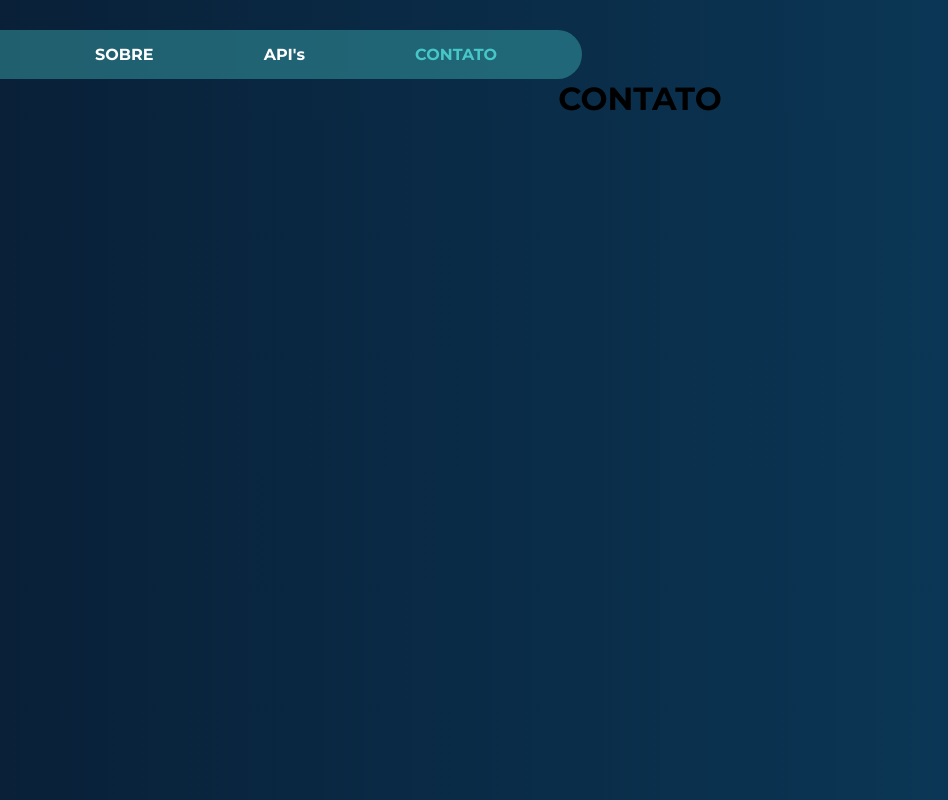
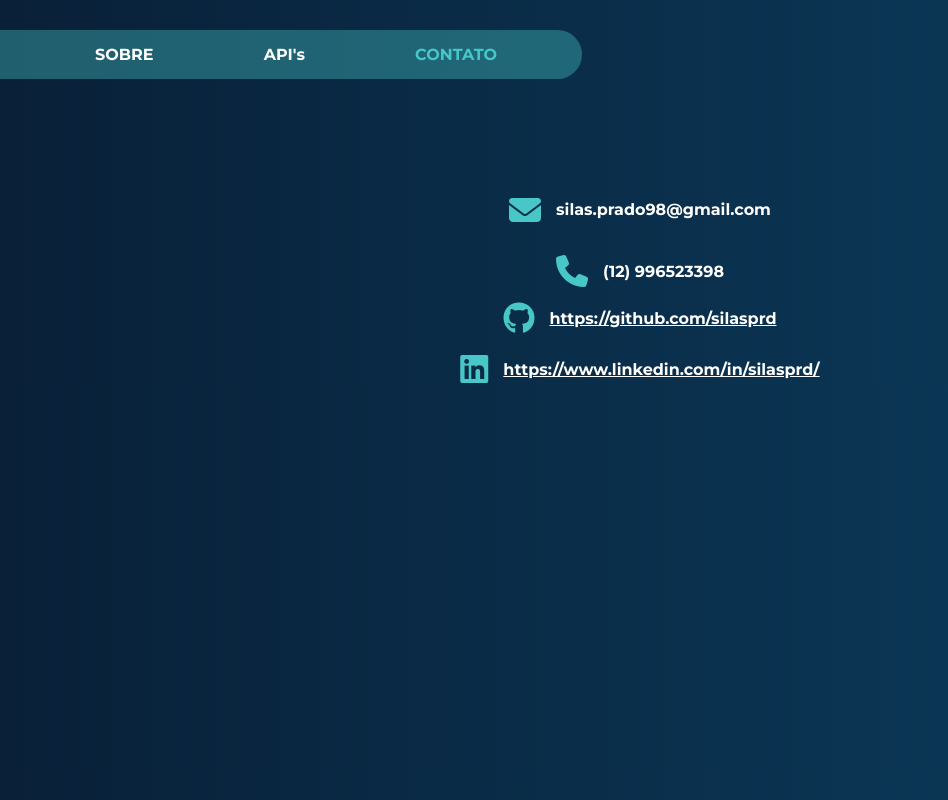
Before and after one commit to silasprd/portfolio-fatec-web, a Vue app: page /portfolio-fatec-web/contato in a window 1280 px wide. Shown: the whole page, without its empty margins (0-948 px from the left). Built offline with nearby package versions, Linux system fonts and the light colour scheme.

Commit message:
contact page

```diff
--- a/index.html
+++ b/index.html
@@ -2,13 +2,13 @@
 <html lang="en">
   <head>
     <meta charset="UTF-8" />
-    <link rel="icon" type="image/svg+xml" href="/vite.svg" />
+    <link rel="icon" type="image/svg+xml" href="/src/assets/person-icon.png"/>
     <link rel="preconnect" href="https://fonts.googleapis.com">
     <link rel="preconnect" href="https://fonts.gstatic.com" crossorigin>
     <link href="https://fonts.googleapis.com/css2?family=Montserrat:ital,wght@0,100..900;1,100..900&display=swap" rel="stylesheet">
     <link rel="stylesheet" href="https://cdnjs.cloudflare.com/ajax/libs/font-awesome/6.4.2/css/all.min.css" integrity="sha512-z3gLpd7yknf1YoNbCzqRKc4qyor8gaKU1qmn+CShxbuBusANI9QpRohGBreCFkKxLhei6S9CQXFEbbKuqLg0DA==" crossorigin="anonymous" referrerpolicy="no-referrer" />
     <meta name="viewport" content="width=device-width, initial-scale=1.0" />
-    <title>Vite + Vue + TS</title>
+    <title>Portfólio FATEC</title>
   </head>
   <body>
     <div id="app"></div>
--- a/src/components/Contact.vue
+++ b/src/components/Contact.vue
@@ -1,5 +1,23 @@
 <template>
-    <h1>CONTATO</h1>
+    <div class="container-contact">
+        <div class="contact">
+            <i class="fa-solid fa-envelope"></i>
+            <h4>silas.prado98@gmail.com</h4>
+        </div>
+        <div class="contact">
+            <i class="fa-solid fa-phone"></i>
+            <h4>(12) 996523398</h4>
+        </div>
+        <div class="contact">
+            <i class="fa-brands fa-github"></i>
+            <a href="https://github.com/silasprd" target="_blank">https://github.com/silasprd</a>
+        </div>
+        <br>
+        <div class="contact">
+            <i class="fa-brands fa-linkedin"></i>
+            <a href="https://www.linkedin.com/in/silasprd/" target="_blank">https://www.linkedin.com/in/silasprd/</a>
+        </div>
+    </div>
 </template>
 
 <script setup lang="ts">
--- a/src/components/Home.vue
+++ b/src/components/Home.vue
@@ -51,15 +51,15 @@ import "../style.css"
         </li>
         <li>
           <img align="center" alt="Java-icon" height="35" width="50" src="https://cdn.jsdelivr.net/gh/devicons/devicon@latest/icons/java/java-original.svg">
-          <p><b>Java: </b>Colaborei no desenvolvimento de projetos acadêmicos para diversas empresas utilizando Java. Dentre os projetos estão projetos de gestão de vagas de emprego, sistema gerenciador de vendas e um também software de inspeção predial .</p>
+          <p><b>Java: </b>Colaborei no desenvolvimento de projetos acadêmicos para diversas empresas utilizando Java e Springboot. Dentre os projetos estão projetos de gestão de vagas de emprego, sistema gerenciador de vendas e um software de inspeção predial .</p>
         </li>
         <li>
           <img align="center" alt="Java-icon" height="35" width="50" src="https://cdn.jsdelivr.net/gh/devicons/devicon@latest/icons/go/go-original-wordmark.svg">
-          <p><b>Go: </b>Desenvolvi pequenos projetos pessoais utilizando a linguagem Go. Dentre eles, um sistema de gerenciamento de veículos com possibilidade de envio de contatos.</p>
+          <p><b>Go: </b>Desenvolvi pequenos projetos pessoais utilizando a linguagem Go. Dentre eles, um sistema de gerenciamento de veículos com possibilidade de envio de contatos. Atualmente faço pequenos projetos para estudo utilizando a linguagem.</p>
         </li>
         <li>
           <img align="center" alt="Python-icon" height="35" width="50" src="https://cdn.jsdelivr.net/gh/devicons/devicon@latest/icons/python/python-original.svg" />
-          <p><b>Python: </b>Aprimorei minhas habilidades em python durante meu período na faculdade, onde desenvolvi exemplos de criptografia e socket. Também fui desafiado a desenvolver um jogo de Batalha Naval reduzido, para matéria de algoritmos, conforme especificações do professor, onde fui contemplado com a nota máxima(10).</p>
+          <p><b>Python: </b>Aprimorei minhas habilidades em python durante meu período na faculdade, onde pude desenvolver algoritmos como exemplos de criptografia e socket. Também fui desafiado a desenvolver um jogo de Batalha Naval reduzido, para matéria de algoritmos, conforme especificações do professor, onde fui contemplado com a nota máxima(10).</p>
         </li>
         <li>
           <img align="center" alt="JS-icon" height="35" width="50"
--- a/src/style.css
+++ b/src/style.css
@@ -257,6 +257,33 @@ a{
   }
 }
 
+.container-contact{
+  display: flex;
+  align-items: center;
+  flex-direction: column;
+  width: 100%;
+  margin-top: 100px;
+  .contact{
+    display: flex;
+    align-items: center;
+    justify-content: start;
+    color: white;
+    i{
+      color: #47c7c7;
+      font-size: 32px;
+      margin-right: 15px;
+    }
+    a{
+      color: white;
+      font-weight: bold;
+      text-decoration: underline;
+    }
+    a:hover{
+      color: #47c7c7;
+    }
+  }
+}
+
 @media screen and (max-width: 768px) {
   html, body, .app, main{
     display: block;
```
